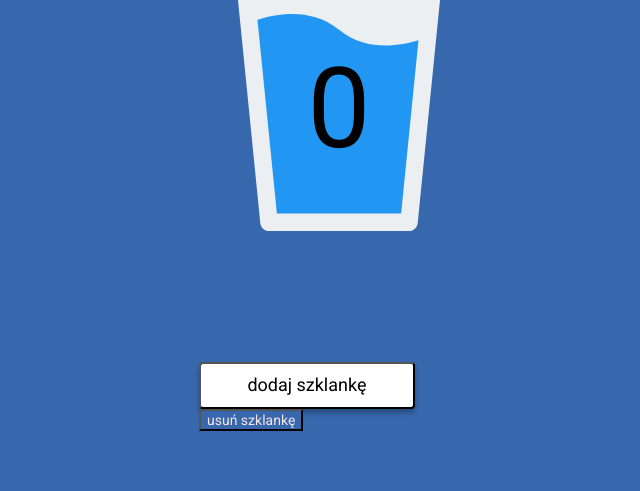
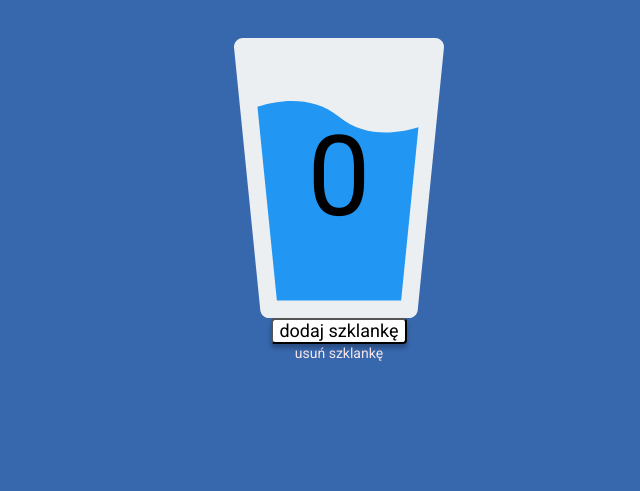
Before and after one commit to tomaszjader/hydrapp, a website built with webpack: page src/pages/index.html in a window 1280 px wide. Shown: the part 309-800 px from the top of the page, without its empty margins (301-941 px from the left). Built offline with nearby package versions, Linux system fonts and the light colour scheme.

Commit message:
center buttons

```diff
--- a/src/pages/index.html
+++ b/src/pages/index.html
@@ -16,12 +16,12 @@
   <meta property="og:image" content="https://maciejkorsan.com/wtf-gulp-starter/assets/img/cover.png">
 
   <!-- uncomment the line below to enable PWA  -->
-  <link rel="manifest" href="manifest.json">
+  <!-- <link rel="manifest" href="manifest.json">
 
   <link rel="apple-touch-icon" href="pwa/apple-icon-180.png">
 
-  <meta name="apple-mobile-web-app-capable" content="yes">
-
+  <meta name="apple-mobile-web-app-capable" content="yes"> -->
+  <!--
   <link rel="apple-touch-startup-image" href="pwa/apple-splash-2048-2732.png"
     media="(device-width: 1024px) and (device-height: 1366px) and (-webkit-device-pixel-ratio: 2) and (orientation: portrait)">
   <link rel="apple-touch-startup-image" href="pwa/apple-splash-2732-2048.png"
@@ -73,19 +73,20 @@
   <link rel="apple-touch-startup-image" href="pwa/apple-splash-640-1136.png"
     media="(device-width: 320px) and (device-height: 568px) and (-webkit-device-pixel-ratio: 2) and (orientation: portrait)">
   <link rel="apple-touch-startup-image" href="pwa/apple-splash-1136-640.png"
-    media="(device-width: 320px) and (device-height: 568px) and (-webkit-device-pixel-ratio: 2) and (orientation: landscape)">
+    media="(device-width: 320px) and (device-height: 568px) and (-webkit-device-pixel-ratio: 2) and (orientation: landscape)"> -->
 
 </head>
 
 <body>
   <main class="main">
     <h1 class="main__header">hydrapp</h1>
+    <div class="main__glass">
+      <span class="main__value value__js">0</span>
+    </div>
 
-    <p class="main__value value__js">0</p>
-    <div class="main__center">
-      <button class="main__add add__js">dodaj szklankę</button>
-      <button class="main__subtract subtract__js">usuń szklankę</button>
-    </div>
+    <button class="main__add add__js">dodaj szklankę</button>
+    <button class="main__subtract subtract__js">usuń szklankę</button>
+
 
   </main>
 
--- a/src/scss/main.scss
+++ b/src/scss/main.scss
@@ -11,9 +11,6 @@ body {
   justify-content: center;
   min-height: 100vh;
   font-family: "Roboto", sans-serif;
-  background-image: url(../assets/img/water-glass.svg);
-  background-repeat: no-repeat;
-  background-position: center;
 }
 .main {
   &__header {
@@ -37,29 +34,34 @@ body {
     color: black;
   }
   &__add {
-    width: 216px;
-    height: 47px;
-    display: flex;
-    align-items: center;
-
-    justify-content: center;
     background: #ffffff;
     box-shadow: 0px 4px 4px rgba(0, 0, 0, 0.25);
     border-radius: 4px;
     font-weight: 500;
     font-size: 18px;
-    align-self:center;
+    margin-top: 48px;
+    display: block;
+    margin: auto;
+
   }
   &__subtract {
-    display: flex;
-    align-items: center;
-
-    justify-content: center;
-
     font-weight: 500;
     font-size: 14px;
     color: #f5e5e7;
-    background: $wtf;
+    background: none;
+    background-origin: none;
+    border-style: none;
+    margin: auto;
+    display: block;
+
+
+  }
+  &__glass {
+    background-image: url(../assets/img/water-glass.svg);
+    background-size: cover;
+  }
+  &__center{
+    background: red;
   }
 
 }
```
